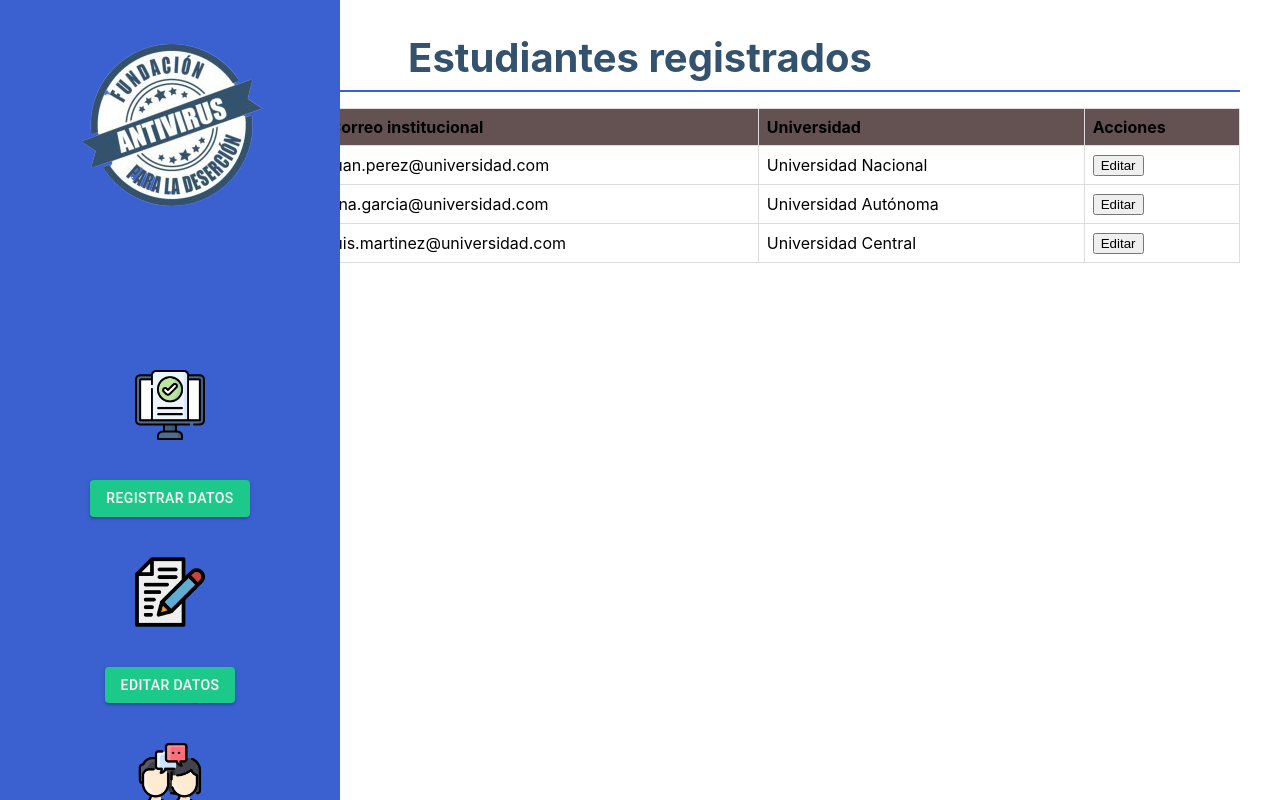
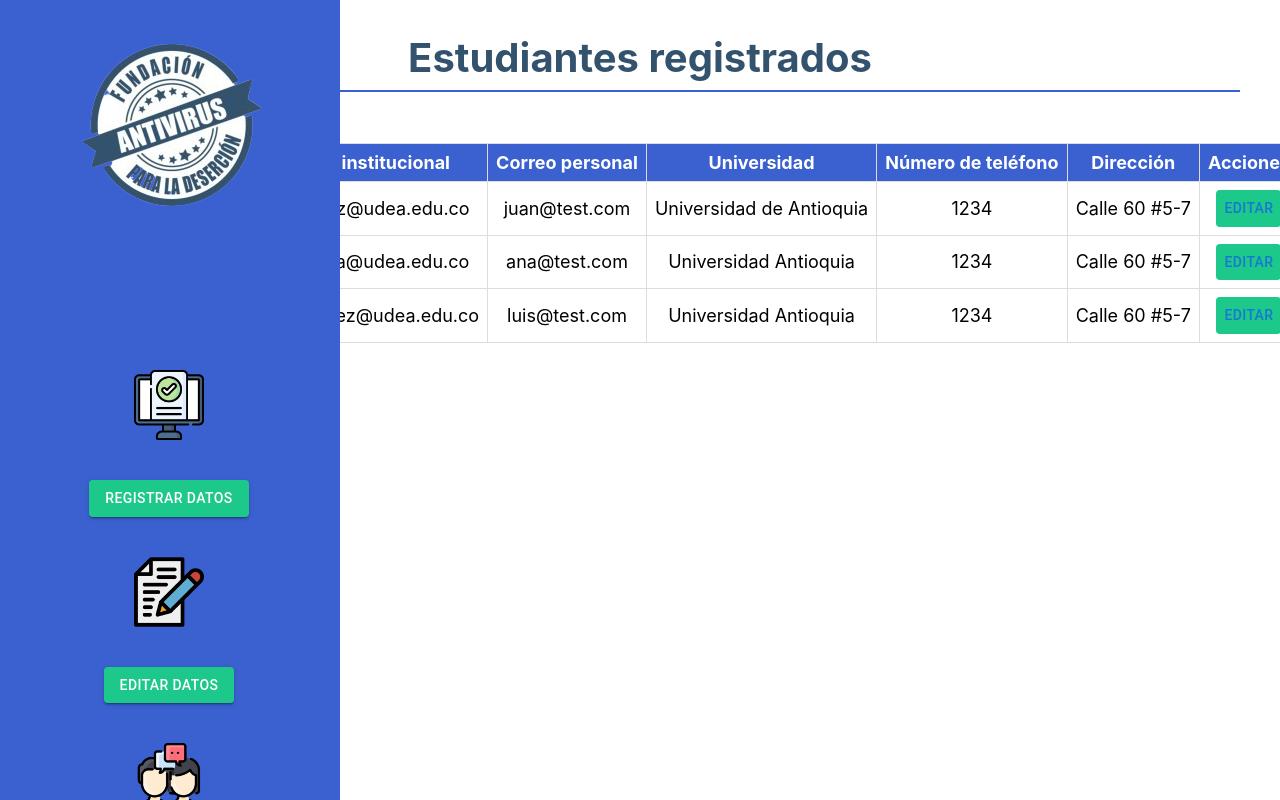
Before and after one commit to danielarodriguez4/frontendPI, a React (Create React App) app: page / in a window 1280 px wide. Both pictures are taken after a click on the button "EDITAR DATOS". Built offline with nearby package versions, Linux system fonts and the light colour scheme.

Commit message:
Se arregla la tabla dinámica

```diff
--- a/src/Botones.css
+++ b/src/Botones.css
@@ -5,6 +5,8 @@
   gap: 40px;
   font-family: Arial;
   font-size: 40px;
+  color: white;
+  margin-right: 2px;
 }
 
 .button {
@@ -18,6 +20,7 @@
 
 .button:hover {
   background-color: #17a55f !important;
+  color: white;
 }
 
 .images {
--- a/src/StudentTable.css
+++ b/src/StudentTable.css
@@ -1,20 +1,34 @@
+.tabla-container {
+    width: 100%;
+    margin: 0 auto;
+    padding: 20px;
+    overflow-x: visible; /* Eliminamos el scroll horizontal */
+}
+
 .tabla-estudiantes table {
     width: 100%;
     border-collapse: collapse;
     margin-top: 1rem;
+    table-layout: auto; /* Esto permitirá que las columnas se ajusten al contenido */
 }
 
 .tabla-estudiantes th, .tabla-estudiantes td {
     border: 1px solid #ddd;
     padding: 0.5rem;
-    text-align: left;
+    text-align: center;
+    font-size: 18px; /* Mantenemos el tamaño original de la fuente */
+    white-space: nowrap; /* Evitamos que el texto se envuelva */
+    overflow: visible; /* Permitimos que el texto sea visible completamente */
 }
 
 .tabla-estudiantes th {
-    background-color: #645252;
+    background-color: #3b61d0;
+    color: white;
+    font-weight: bold;
 }
 
 .tabla-estudiantes input {
     width: 100%;
     padding: 4px;
+    box-sizing: border-box;
 }
--- a/src/StudentTable.js
+++ b/src/StudentTable.js
@@ -1,11 +1,13 @@
 import React, { useEffect, useState } from 'react';
 import './StudentTable.css';
+import { Button } from '@mui/material';
+import './Botones.css';
 
 const StudentTable = () => {
     const [students, setStudents] = useState([
-        { id: 1, firstName: 'Juan', lastName: 'Pérez', institutionalEmail: 'juan.perez@universidad.com', university: 'Universidad Nacional' },
-        { id: 2, firstName: 'Ana', lastName: 'García', institutionalEmail: 'ana.garcia@universidad.com', university: 'Universidad Autónoma' },
-        { id: 3, firstName: 'Luis', lastName: 'Martínez', institutionalEmail: 'luis.martinez@universidad.com', university: 'Universidad Central' },
+        { id: 1, firstName: 'Juan', lastName: 'Pérez', institutionalEmail: 'juan.perez@udea.edu.co', personalEmail: 'juan@test.com', phoneNumber: '1234', fullAddress: 'Calle 60 #5-7', university: 'Universidad de Antioquia' },
+        { id: 2, firstName: 'Ana', lastName: 'García', institutionalEmail: 'ana.garcia@udea.edu.co', personalEmail: 'ana@test.com', phoneNumber: '1234', fullAddress: 'Calle 60 #5-7', university: 'Universidad Antioquia' },
+        { id: 3, firstName: 'Luis', lastName: 'Martínez', institutionalEmail: 'luis.martinez@udea.edu.co', personalEmail: 'luis@test.com', phoneNumber: '1234', fullAddress: 'Calle 60 #5-7', university: 'Universidad Antioquia' },
     ]);
 
     const [editingStudent, setEditingStudent] = useState(null);
@@ -32,13 +34,17 @@ const StudentTable = () => {
     return (
         <div className="tabla-estudiantes">
             <h2>Estudiantes registrados</h2>
+            <div className="tabla-container"> {/* Aquí agregamos el contenedor */}
                 <table>
                     <thead>
                         <tr>
                             <th>Nombre</th>
                             <th>Apellido</th>
                             <th>Correo institucional</th>
+                            <th>Correo personal</th>
                             <th>Universidad</th>
+                            <th>Número de teléfono</th>
+                            <th>Dirección</th>
                             <th>Acciones</th>
                         </tr>
                     </thead>
@@ -49,10 +55,13 @@ const StudentTable = () => {
                                     <td><input name="firstName" value={formData.firstName} onChange={handleChange} /></td>
                                     <td><input name="lastName" value={formData.lastName} onChange={handleChange} /></td>
                                     <td><input name="institutionalEmail" value={formData.institutionalEmail} onChange={handleChange} /></td>
+                                    <td><input name="personalEmail" value={formData.personalEmail} onChange={handleChange} /></td>
                                     <td><input name="university" value={formData.university} onChange={handleChange} /></td>
+                                    <td><input name="phoneNumber" value={formData.phoneNumber} onChange={handleChange} /></td>
+                                    <td><input name="fullAddress" value={formData.fullAddress} onChange={handleChange} /></td>
                                     <td>
-                                    <button onClick={handleSave}>Guardar</button>
-                                    <button onClick={() => setEditingStudent(null)}>Cancelar</button>
+                                        <Button className="button" onClick={handleSave}>Guardar</Button>
+                                        <Button className="button" onClick={() => setEditingStudent(null)}>Cancelar</Button>
                                     </td>
                                 </tr>
                             ) : (
@@ -60,9 +69,12 @@ const StudentTable = () => {
                                     <td>{student.firstName}</td>
                                     <td>{student.lastName}</td>
                                     <td>{student.institutionalEmail}</td>
+                                    <td>{student.personalEmail}</td>
                                     <td>{student.university}</td>
+                                    <td>{student.phoneNumber}</td>
+                                    <td>{student.fullAddress}</td>
                                     <td>
-                                    <button onClick={() => handleEditClick(student)}>Editar</button>
+                                        <Button className="button" onClick={() => handleEditClick(student)}>Editar</Button>
                                     </td>
                                 </tr>
                             )
@@ -70,6 +82,7 @@ const StudentTable = () => {
                     </tbody>
                 </table>
             </div>
+        </div>
     );
 };
 
--- a/src/index.css
+++ b/src/index.css
@@ -9,7 +9,7 @@ body {
   background-attachment: fixed;
   width: 100vw;
   height: 100vh;
-  overflow: auto; /* Evita scroll en el body */
+  overflow: auto;
 }
 
 .container {
```
Lines whose indentation alone changed are shown as unchanged.
